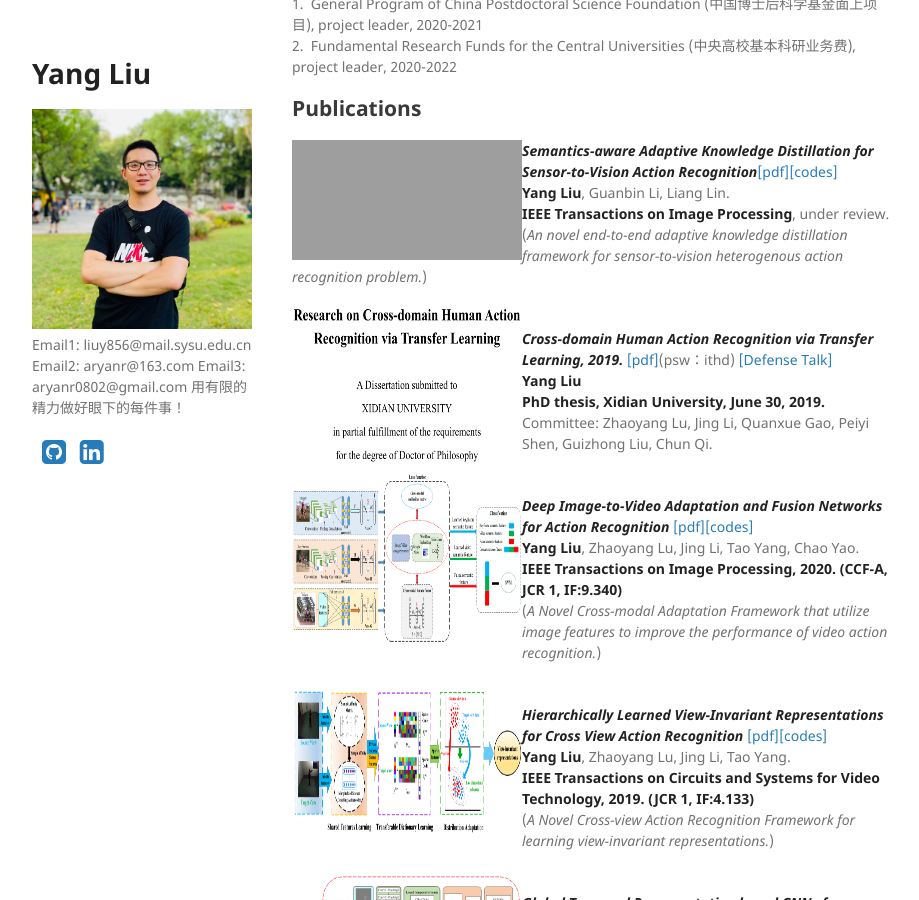
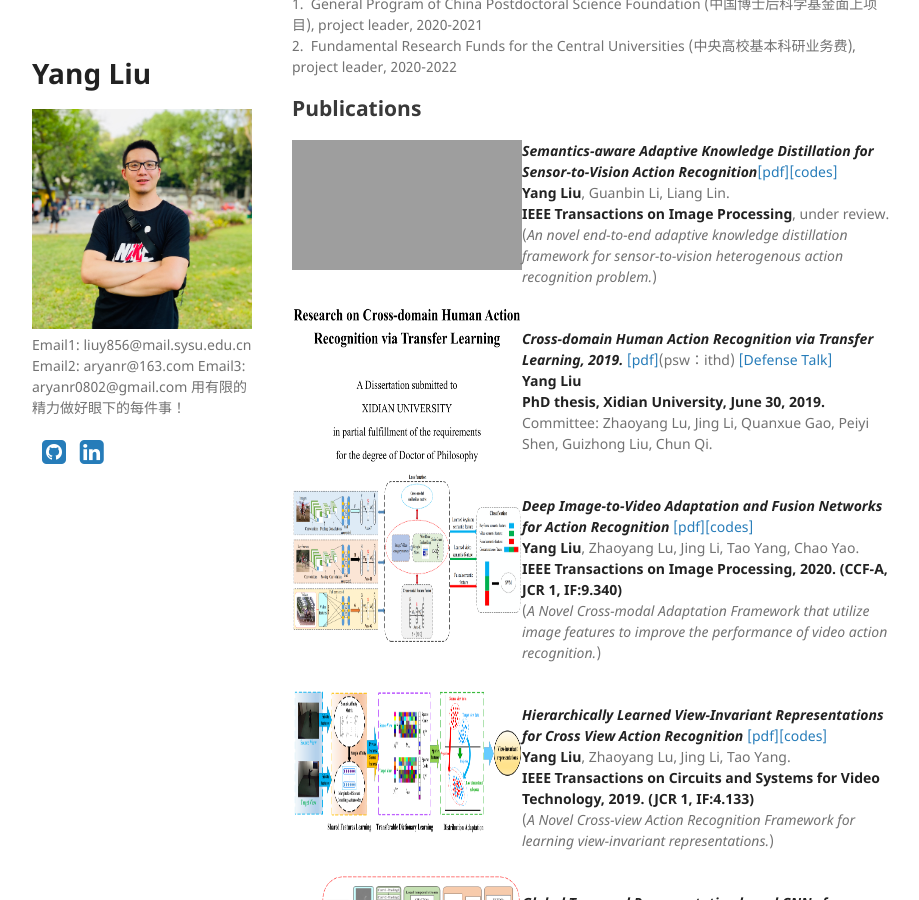
Before and after one commit to YangLiu9208/home, a Jekyll site: the page built from index.md, in a window 1280 px wide and 900 px high, scrolled down 738 px. Shown: the whole window, without its empty margins (178-1097 px from the left). Built offline with Jekyll 4.4.1, drawn with Linux system fonts in a browser that asks for light colours; a style sheet for code colours, icons or effects is not loaded; grey boxes are pictures that could not be loaded.

Commit message:
Update index.md

```diff
--- a/index.md
+++ b/index.md
@@ -30,7 +30,7 @@ Communication Systems Design in Intelligent Transportation
 
 <div align="left">
           <a>
-            <img border="0" src="./AKDN.png" align="left" width="230" height="120">
+            <img border="0" src="./AKDN.png" align="left" width="230" height="130">
           </a>
 </div>
 ***Semantics-aware Adaptive Knowledge Distillation for Sensor-to-Vision Action Recognition***[[pdf]](https://yangliu9208.github.io/home/)[[codes]]( https://yangliu9208.github.io/SAKDN/)
```
